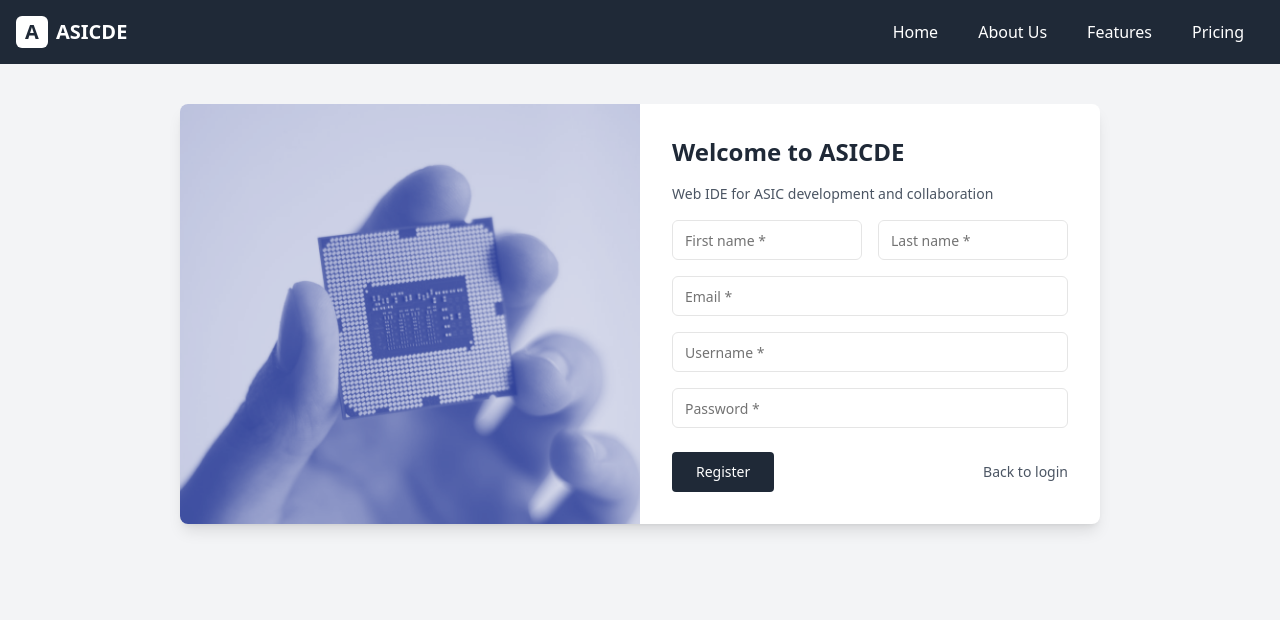
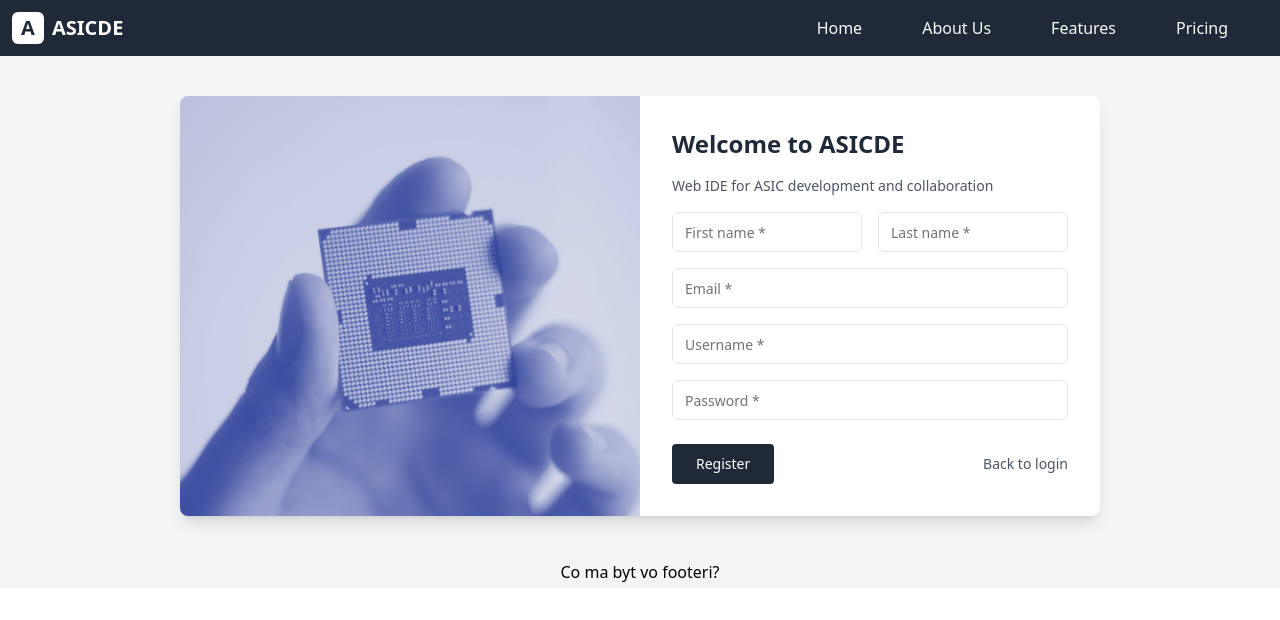
Before and after one commit to FIIT-ASICDE/app, a Next.js app: page /register in a window 1280 px wide. Shown: the top 620 px of the page. Built offline with nearby package versions, Linux system fonts and the light colour scheme.

Commit message:
add 2 types of headers, add footer, wip: form validate & submit

```diff
--- a/app/layout.tsx
+++ b/app/layout.tsx
@@ -1,6 +1,8 @@
 import type { Metadata } from "next";
 import "./globals.css";
-import Link from 'next/link'
+import HeaderDefault from "@/components/custom/Header/HeaderDefault";
+import HeaderLoggedIn from "@/components/custom/Header/HeaderLoggedIn";
+import Footer from "@/components/custom/Footer/Footer";
 
 export const metadata: Metadata = {
   title: "Create Next App",
@@ -15,25 +17,9 @@ export default function RootLayout({
   return (
     <html lang="en">
       <body>
-        <header className="bg-gray-800 text-white p-4">
-          <div className="container mx-auto pr-5 flex justify-between items-center">
-            <div className="flex items-center space-x-2">
-              <div className="w-8 h-8 bg-white rounded-md flex items-center justify-center">
-                <span className="text-gray-800 font-bold text-xl">A</span>
-              </div>
-              <span className="font-bold text-xl">ASICDE</span>
-            </div>
-            <nav>
-              <ul className="flex space-x-10">
-                <li><Link href="/" className="hover:text-gray-400">Home</Link></li>
-                <li><Link href="/about" className="hover:text-gray-400">About Us</Link></li>
-                <li><Link href="/features" className="hover:text-gray-400">Features</Link></li>
-                <li><Link href="/pricing" className="hover:text-gray-400">Pricing</Link></li>
-              </ul>
-            </nav>
-          </div>
-        </header>
+        {<HeaderDefault />}
         {children}
+        {<Footer />}
       </body>
     </html>
   );
--- a/app/register/page.tsx
+++ b/app/register/page.tsx
@@ -7,14 +7,18 @@ import { Button } from "@/components/ui/button"
 import { useState } from 'react'
 
 export default function Register() {
-  const [firstName, setFirstName] = useState();
-  const [lastName, setLastName] = useState();
-  const [email, setEmail] = useState();
-  const [username, setUsername] = useState();
-  const [password, setPassword] = useState();
+  const [firstName, setFirstName] = useState<string>();
+  const [lastName, setLastName] = useState<string>();
+  const [email, setEmail] = useState<string>();
+  const [username, setUsername] = useState<string>();
+  const [password, setPassword] = useState<string>();
+
+  const onRegister = () => {
+    /* TODO: Register logic here */
+  };
 
   return (
-    <div className="min-h-screen flex flex-col bg-gray-100">
+    <div className="flex flex-col bg-gray-100">
       <main className="container mx-auto my-0 py-10 px-10 h-[500px] w-[1000px]">
         <div className="bg-white rounded-lg shadow-lg overflow-hidden flex h-full">
           <div className="w-1/2 bg-gray-200">
@@ -31,14 +35,38 @@ export default function Register() {
               <h1 className="text-2xl font-bold mb-4 text-gray-800">Welcome to ASICDE</h1>
               <p className="mb-4 text-sm text-gray-600">Web IDE for ASIC development and collaboration</p>
               <div className="grid grid-cols-2 gap-4">
-                <Input type="text" placeholder="First name *" />
-                <Input type="text" placeholder="Last name *" />
+                <Input
+                  type="text"
+                  placeholder="First name *"
+                  onChange={(e) => setFirstName(e.target.value)}
+                />
+                <Input
+                  type="text"
+                  placeholder="Last name *"
+                  onChange={(e) => setLastName(e.target.value)}
+                />
               </div>
-              <Input type="email" placeholder="Email *" />
-              <Input type="text" placeholder="Username *" />
-              <Input type="password" placeholder="Password *" />
+              <Input
+                type="email"
+                placeholder="Email *"
+                onChange={(e) => setEmail(e.target.value)}
+              />
+              <Input
+                type="text"
+                placeholder="Username *"
+                onChange={(e) => setUsername(e.target.value)}
+              />
+              <Input
+                type="password"
+                placeholder="Password *"
+                onChange={(e) => setPassword(e.target.value)}
+              />
               <div className="flex justify-between items-center pt-2">
-                <Button type="submit" className="bg-gray-800 text-white px-6 py-2 rounded hover:bg-gray-700">
+                <Button
+                  type="submit"
+                  className="bg-gray-800 text-white px-6 py-2 rounded hover:bg-gray-700"
+                  onClick={onRegister}
+                >
                   Register
                 </Button>
                 <Link href="/login" className="text-sm text-gray-600 hover:text-gray-500">
--- /dev/null
+++ b/components/custom/Footer/Footer.tsx
@@ -0,0 +1,9 @@
+export default function Footer() {
+    return (
+        <footer className="bg-gray-100 text-bg-gray-800 p-1 flex items-center justify-center bg-gray-100">
+            <div className="text-bg-gray-800">
+                <p>{"Co ma byt vo footeri?"}</p>
+            </div>
+        </footer>
+    )
+}
--- /dev/null
+++ b/components/custom/Header/HeaderDefault.tsx
@@ -0,0 +1,49 @@
+import Link from 'next/link';
+import { Button } from '../../ui/button';
+
+export default function HeaderDefault() {
+  return (
+    <header className="bg-gray-800 text-white p-1">
+      <div className="container mx-auto pr-5 flex justify-between items-center">
+        <div className="flex items-center space-x-2 p-2">
+          <div className="w-8 h-8 bg-white rounded-md flex items-center justify-center">
+            <span className="text-gray-800 font-bold text-xl">A</span>
+          </div>
+          <span className="font-bold text-xl">ASICDE</span>
+        </div>
+        <nav>
+          <ul className="flex space-x-1">
+            <li className="p-1">
+              <Link href={"/"}>
+                <Button variant="default" className="text-base font-normal px-6 bg-gray-800 hover:bg-gray-700">
+                  Home
+                </Button>
+              </Link>
+            </li>
+            <li className="p-1">
+              <Link href={"/about"}>
+                <Button variant="default" className="text-base font-normal px-6 bg-gray-800 hover:bg-gray-700">
+                  About Us
+                </Button>
+              </Link>
+            </li>
+            <li className="p-1">
+              <Link href={"/features"}>
+                <Button variant="default" className="text-base font-normal px-6 bg-gray-800 hover:bg-gray-700">
+                  Features
+                </Button>
+              </Link>
+            </li>
+            <li className="p-1">
+              <Link href={"/pricing"}>
+                <Button variant="default" className="text-base font-normal px-6 bg-gray-800 hover:bg-gray-700">
+                  Pricing
+                </Button>
+              </Link>
+            </li>
+          </ul>
+        </nav>
+      </div>
+    </header>
+  )
+}
--- /dev/null
+++ b/components/custom/Header/HeaderLoggedIn.tsx
@@ -0,0 +1,49 @@
+import Link from 'next/link';
+import { Button } from '../../ui/button';
+import Image from 'next/image'
+
+export default function HeaderLoggedIn() {
+  return (
+    <header className="bg-gray-800 text-white p-1">
+      <div className="container mx-auto pr-0 flex justify-between items-center">
+        <div className="flex items-center space-x-2 p-2">
+          <div className="w-8 h-8 bg-white rounded-md flex items-center justify-center">
+            <span className="text-gray-800 font-bold text-xl">A</span>
+          </div>
+          <span className="font-bold text-xl">ASICDE</span>
+        </div>
+        <nav>
+          <ul className="flex space-x-1">
+            <li className="p-1">
+              <Link href={"/classrooms"}>
+                <Button variant="default" className="text-base font-normal px-6 bg-gray-800 hover:bg-gray-700">
+                  Classrooms
+                </Button>
+              </Link>
+            </li>
+            <li className="p-1">
+              <Link href={"/repositories"}>
+                <Button variant="default" className="text-base font-normal px-6 bg-gray-800 hover:bg-gray-700">
+                  Repositories
+                </Button>
+              </Link>
+            </li>
+            <li className="p-1.5 px-6">
+              <Link href={"/profile"}>
+                <button className="rounded-full p-1.5 bg-white hover:bg-gray-400">
+                  <Image
+                    src={"/icons/UserIcon.webp"}
+                    alt="User Icon"
+                    width={24}
+                    height={24}
+                    className="object-cover"
+                  />
+                </button>
+              </Link>
+            </li>
+          </ul>
+        </nav>
+      </div>
+    </header>
+  )
+}
```
Also changed, not shown: public/icons/UserIcon.webp (added).
